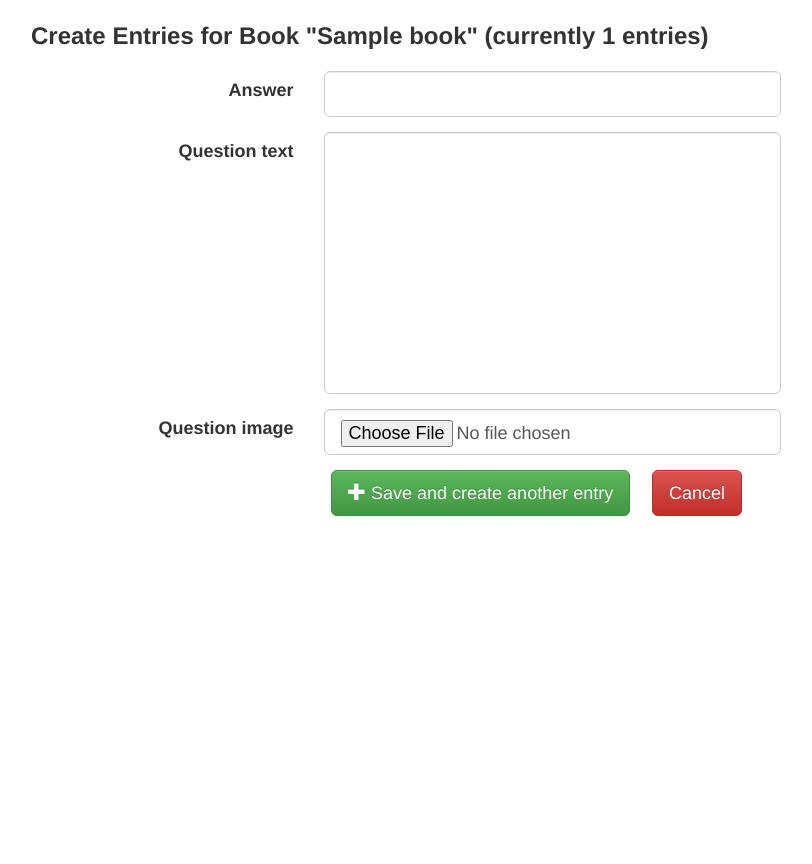
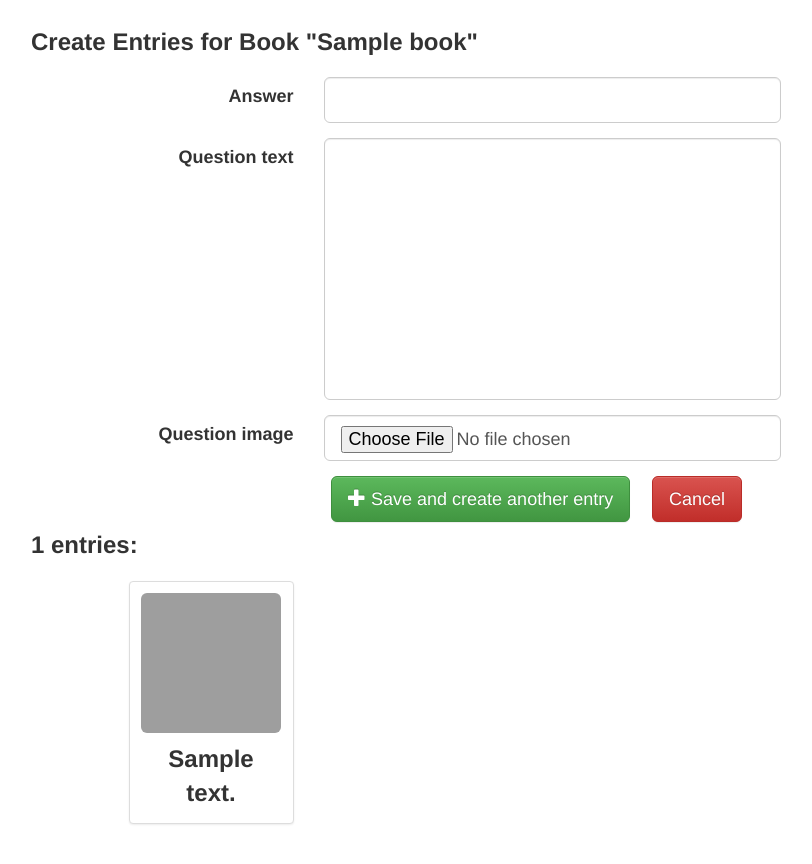
Before and after one commit to RyanLeiTaiwan/DjangoProjects, a Django app: page /memcpy/create-entry/1 in a window 1280 px wide. Shown: the part 51-915 px from the top of the page, without its empty margins (39-851 px from the left). Before the commit the page ends 568 px from the top, so only its background shows below. Run offline with Django 3.2, Linux system fonts and the light colour scheme; a user stored in the database is signed in; tables that the repository leaves empty hold one stand-in row (values such as "Sample post"); parts of the project's set-up code (start-up, migrations or seed data) failed here and were passed over; some libraries are stand-ins or nearby versions; grey boxes are pictures that could not be loaded.

Commit message:
Change grid spacing. Show current entries when creating

```diff
--- a/memcpy/entry_views.py
+++ b/memcpy/entry_views.py
@@ -16,7 +16,7 @@ def list_all_entries(request, book_id):
         messages.error(request, 'book: Invalid book ID.')
         return redirect(reverse('books'))
 
-    entry_list = Entry.objects.all().filter(book = book)
+    entry_list = Entry.objects.all().filter(book=book)
 
     context = {'book': book, 'entry_list': entry_list}
     # print context, len(entry_list)
@@ -41,8 +41,10 @@ def create_entry(request, book_id):
         messages.error(request, 'create-entry: Only the book author can create entries.')
         return redirect(reverse('books'))
 
+    entry_list = Entry.objects.filter(book=book)
+
     if request.method == 'GET':
-        context = {'form': CreateEntryForm(), 'book': book}
+        context = {'form': CreateEntryForm(), 'book': book, 'entry_list': entry_list}
         return render(request, 'memcpy/create-entry.html', context)
 
     # POST method: process CreateEntryForm
@@ -50,7 +52,7 @@ def create_entry(request, book_id):
     entry = Entry(book=book)
     create_entry_form = CreateEntryForm(request.POST, request.FILES, instance=entry)
     if not create_entry_form.is_valid():
-        context = {'form': create_entry_form, 'book': book}
+        context = {'form': create_entry_form, 'book': book, 'entry_list': entry_list}
         return render(request, 'memcpy/create-entry.html', context)
 
     # Must copy content_type into a new model field because the model
@@ -65,9 +67,11 @@ def create_entry(request, book_id):
     book.timestamp = datetime.now()
     book.save()
 
+    # Query again to update entry_list
+    entry_list = Entry.objects.filter(book=book)
     messages.success(request, 'Entry "%s" created' % entry.answer)
     # Return a new CreateEntryForm immediately after success
-    context = {'form': CreateEntryForm(), 'book': book}
+    context = {'form': CreateEntryForm(), 'book': book, 'entry_list': entry_list}
 
     return render(request, 'memcpy/create-entry.html', context)
 
--- a/memcpy/static/memcpy/base.css
+++ b/memcpy/static/memcpy/base.css
@@ -21,5 +21,6 @@ div.alert {
 .title {
     font-size: x-large;
     font-weight: bold;
+    padding-top: 0.25em;
     padding-bottom: 0.75em;
 }
--- a/memcpy/static/memcpy/content.css
+++ b/memcpy/static/memcpy/content.css
@@ -5,8 +5,8 @@ img.book {
 }
 
 img.entry {
-    width: 12em;
-    height: 12em;
+    width: 10em;
+    height: 10em;
     margin-top: 0.5em;
 }
 
--- a/memcpy/templates/memcpy/create-entry.html
+++ b/memcpy/templates/memcpy/create-entry.html
@@ -3,6 +3,7 @@
 {% block css %}
     {% load static %}
     <link rel="stylesheet" href="{% static 'memcpy/form.css' %}" />
+    <link rel="stylesheet" href="{% static 'memcpy/content.css' %}" />
 {% endblock %}
 
 {% load addcss %}
@@ -10,7 +11,7 @@
 {% block main %}
     <div class="row">
         <div class="col-md-12">
-            <div class="title">Create Entries for Book "{{ book.title }}" (currently {{ book.entry_set.count }} entries)</div>
+            <div class="title">Create Entries for Book "{{ book.title }}"</div>
             <form enctype="multipart/form-data" class="form-horizontal" method="post" action="{% url 'create-entry' book.id %}">
                 {% for field in form.visible_fields %}
                     <div class="form-group">
@@ -46,4 +47,5 @@
             </form>
         </div>
     </div>
+    {% include 'memcpy/list-entries.html' %}
 {% endblock %}
--- a/memcpy/templates/memcpy/home.html
+++ b/memcpy/templates/memcpy/home.html
@@ -29,7 +29,7 @@
             <div class="col-md-12">
                 <form action="{% url 'create-book' %}" method="get">
                     <div class="form-group">
-                        <button type="submit" class="btn btn-success">
+                        <button type="submit" class="btn btn-lg btn-success">
                             <span class="glyphicon glyphicon-plus" aria-hidden="true"></span>&nbsp;Create a Book
                         </button>
                     </div>
--- /dev/null
+++ b/memcpy/templates/memcpy/list-entries.html
@@ -0,0 +1,29 @@
+{% load static %}
+
+<div class="row">
+    <div class="col-md-12">
+        <div class="title">{{ book.entry_set.count }} entries:</div>
+    </div>
+</div>
+<div class="row">
+    {% for entry in entry_list %}
+        <!-- space-1, entry-2, entry-2, entry-2, entry-2, space-1 -->
+        {% if forloop.counter0|divisibleby:"5" %}
+        <div class="col-md-offset-1 col-md-2">
+        {% else %}
+        <div class="col-md-2">
+        {% endif %}
+            <a href="{% url 'entry' entry.id %}">
+                <div class="thumbnail">
+                    {% if entry.question_image %}
+                        <img class="entry img-rounded" src="{% url 'entry_photo' entry.id %}" width = "200px">
+                    {% else %}
+                        <img class="entry img-rounded" src="{% static 'memcpy/default_entry.png' %}">
+                    {% endif %}
+                    <div class="caption title">{{ entry.answer }}</div>
+                </div>
+            </a>
+            <br>
+        </div>
+    {% endfor %}
+</div>
```
Also changed, not shown: memcpy/templates/memcpy/book.html (+2 -23 lines), memcpy/templates/memcpy/books.html (+4 -3 lines), memcpy/static/memcpy/default_entry.png.
